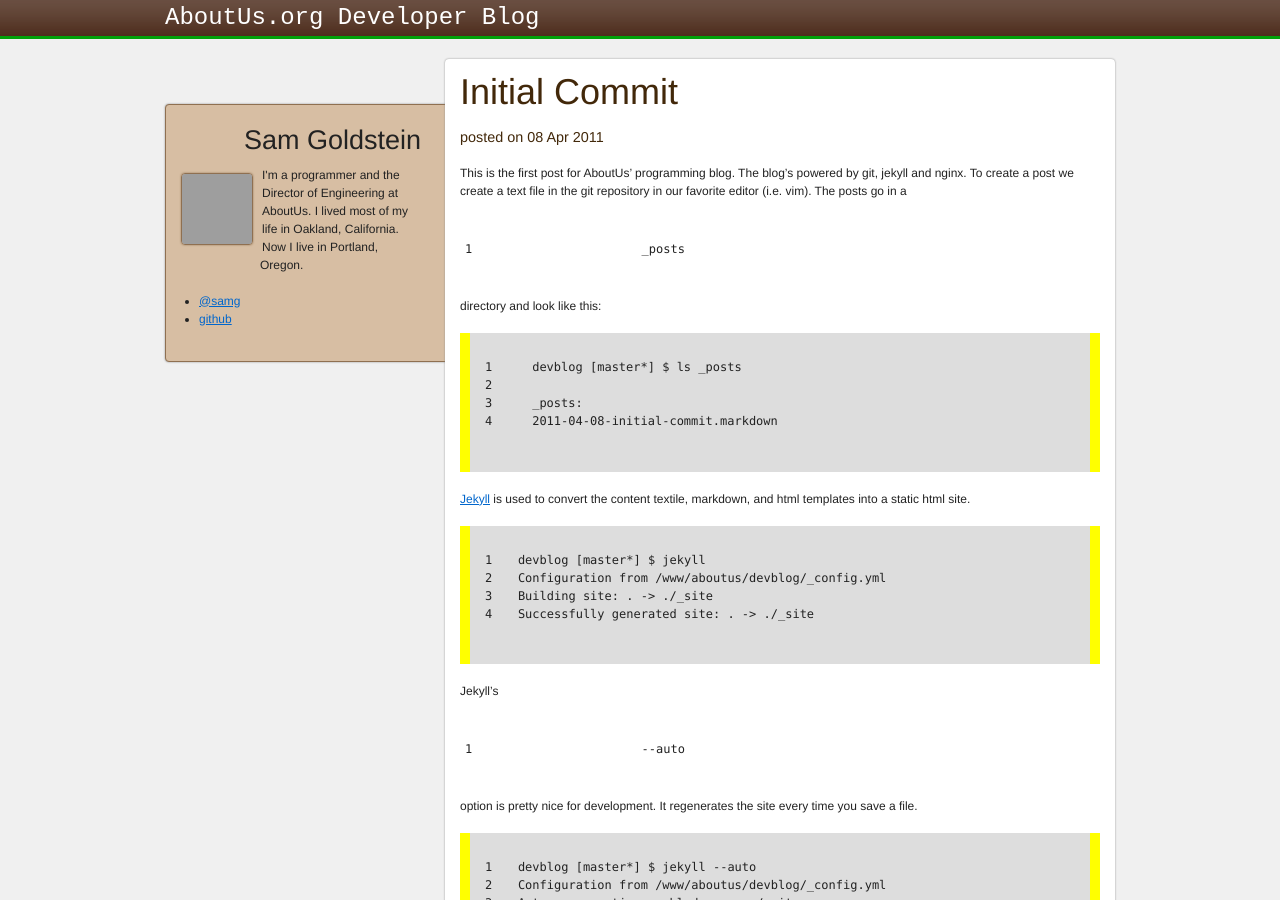
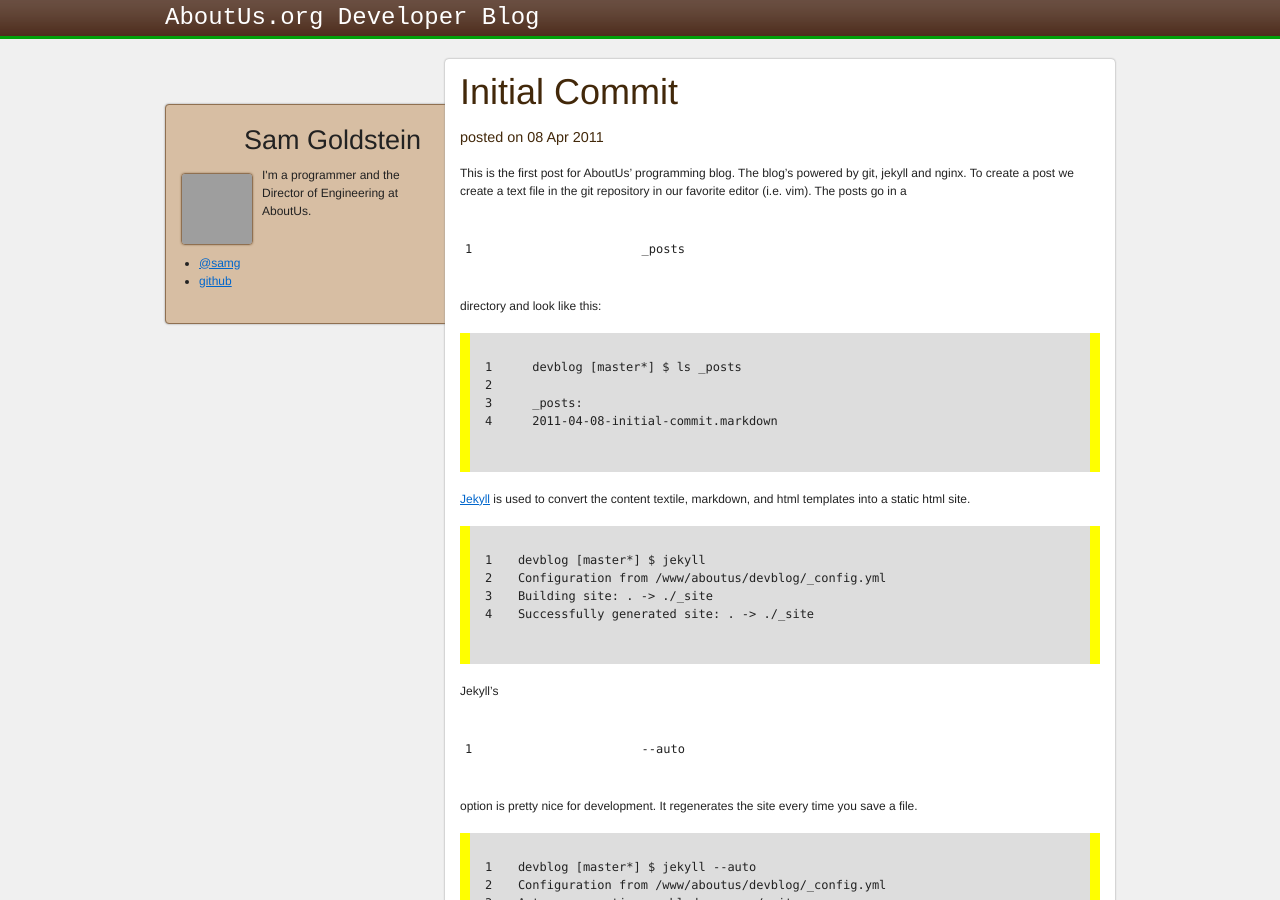
Before and after one commit to AboutUs/devblog, a Jekyll site: the page built from _posts/2011-04-08-initial-commit.markdown, in a window 1280 px wide and 900 px high. Built offline with Jekyll 4.4.1, drawn with Linux system fonts in a browser that asks for light colours; Markdown is read by kramdown in place of the engine named in the settings; grey boxes are pictures that could not be loaded.

```diff
--- a/_includes/author.html
+++ b/_includes/author.html
@@ -14,9 +14,7 @@
 
   <img class="avatar" src="http://www.gravatar.com/avatar/1391e75fba1f7f238dd7c400ed06a008?s=70">
   <p class="about">
-    I'm a programmer and the Director of Engineering at AboutUs. I
-    lived most of my life in Oakland, California. Now I live
-    in Portland, Oregon.
+    I'm a programmer and the Director of Engineering at AboutUs.
   </p>
 
   <ul class="meta">
```
